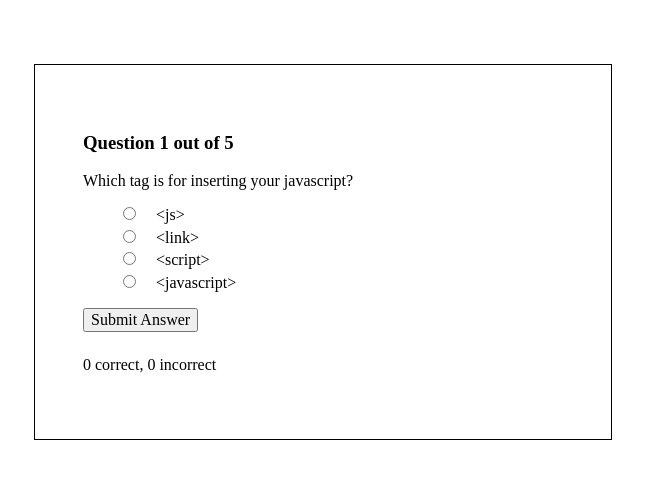
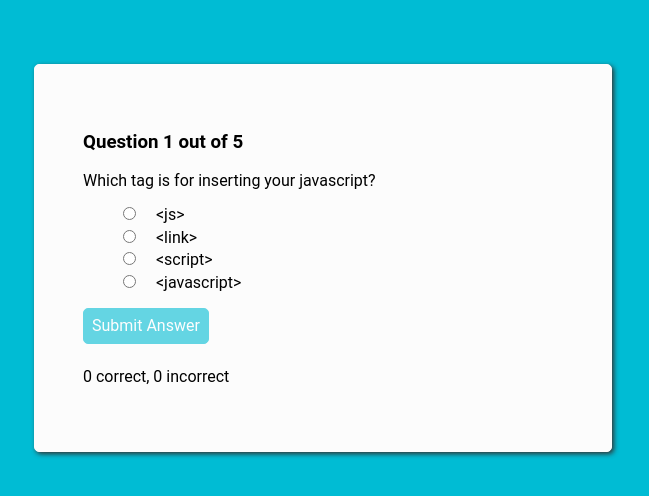
Before and after one commit to crimson12ed/quiz-app, a plain HTML site: page index.html in a window 1280 px wide. Both pictures are taken after a click on the button "Start". Shown: the whole page, without its empty margins (317-966 px from the left). Drawn offline with nearby package versions, Linux system fonts and the light colour scheme.

Commit message:
Add styling to quiz, fix submit answer button

```diff
--- a/css/style.css
+++ b/css/style.css
@@ -1,3 +1,8 @@
+body {
+    background-color: #00BCD4;
+    font-family: "Roboto", "Arial", sans-serif;
+}
+
 .container {
     max-width: 960px;
     width: 80%;
@@ -9,8 +14,11 @@
     min-height: 15em;
     margin-left: auto;
     margin-right: auto;
-    border: 1px solid black;
+    border: 1px solid #FCFCFC;
     padding: 3em;
+    background-color: #FCFCFC;
+    border-radius: 5px;
+    box-shadow: 2px 2px 5px #333333;
 }
 
 .question-box {
@@ -45,3 +53,15 @@ li {
 input[type="radio"] {
     margin-right: 1em;
 }
+
+button {
+    background-color: #00BCD4;
+    color: #FFFFFF;
+    border: 1px solid #00BCD4;
+    border-radius: 5px;
+    padding: .5em;
+}
+
+button[disabled="disabled"] {
+    opacity: 0.6;
+}
--- a/js/app.js
+++ b/js/app.js
@@ -49,7 +49,7 @@ function renderQuestionContent(state, element) {
     for (var key in choices) {
         output += '<li><input type="radio" name="group" value="' + key + '"> ' + escapeHTML(choices[key]) + '</input></li>';
     }
-    output += '</ul><button class="js-submit-button">Submit Answer</button>';
+    output += '</ul><button class="js-submit-button" disabled="disabled">Submit Answer</button>';
 
     element.html(output);
 }
@@ -115,6 +115,10 @@ $(document).ready(function() {
         renderQuestionContent(state, questionContent);
     });
 
+    questionContent.on("click", "input", function(event) {
+        $(".js-submit-button").prop("disabled", false);
+    });
+
     questionContent.on("click", ".js-submit-button", function(event) {
         event.preventDefault();
 
@@ -150,8 +154,6 @@ $(document).ready(function() {
     answerContent.on("click", ".js-restart-button", function(event) {
         event.preventDefault();
 
-        console.log("Clicked");
-
         scoreContent.removeClass("hidden");
         answerContent.addClass("hidden");
 
```
